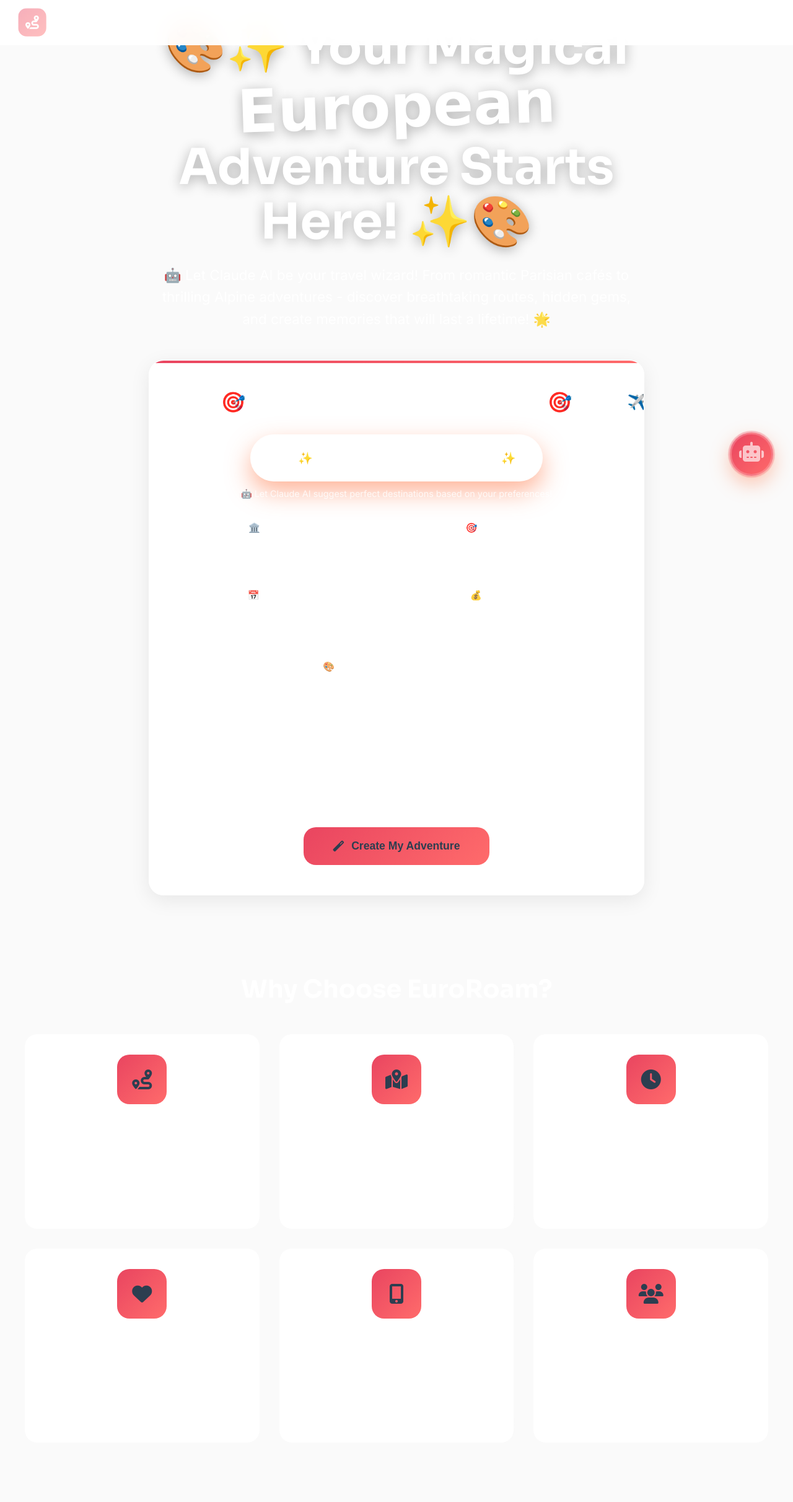
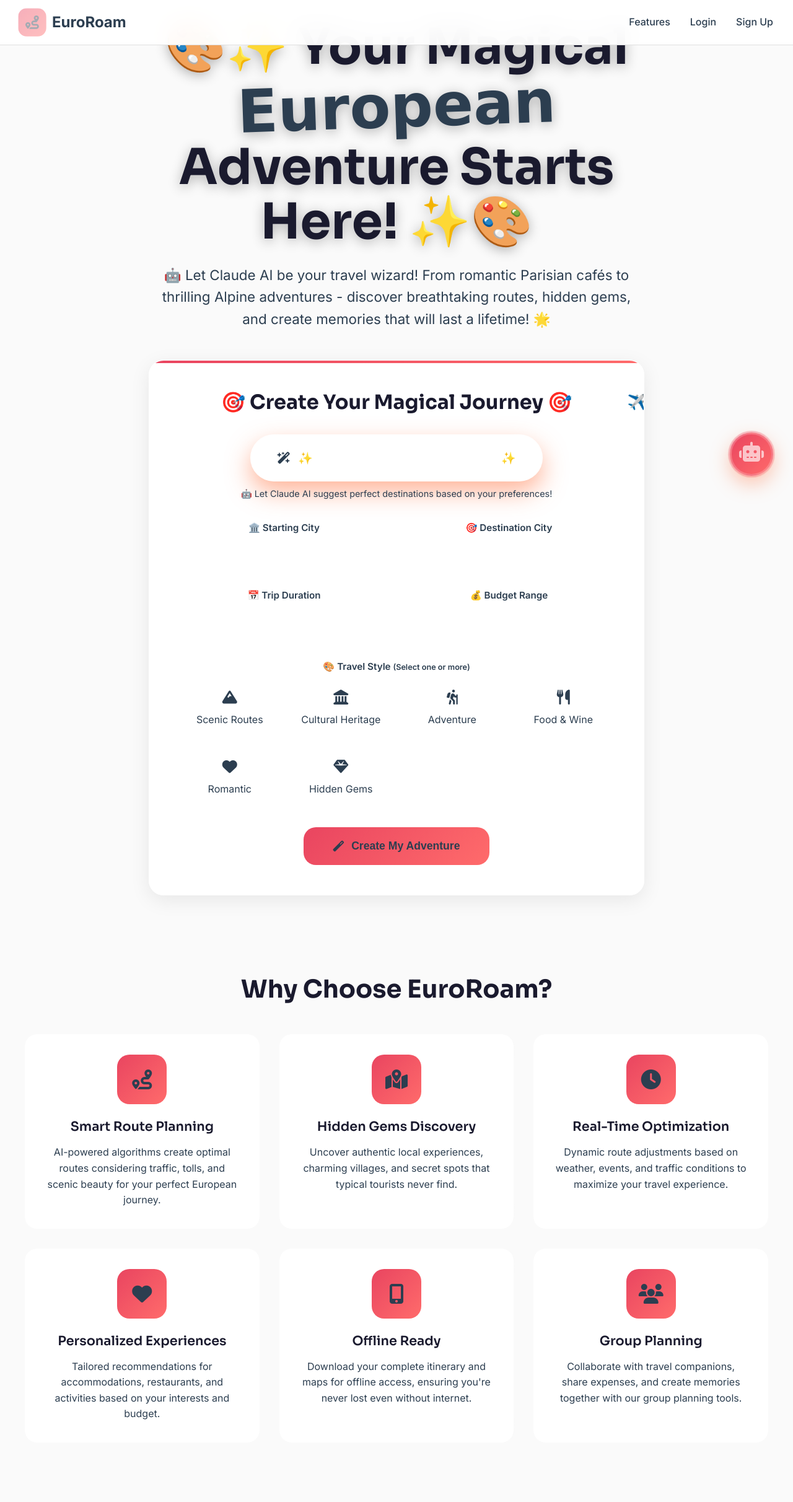
Before and after one commit to Chedly25/tripNew, a Flask app: page / in a window 1280 px wide. Shown: the whole page at 62% size. Run offline with Flask 3, Linux system fonts and the light colour scheme.

Commit message:
Fix white text on white background visibility issues
🔧 Text Color Fixes:
- Added global CSS overrides to ensure proper text visibility
- Fixed white text appearing on white/light backgrounds
- Set primary text color to dark charcoal (#2c3e50)
- Added \!important declarations for critical text elements

📄 Template Updates:
- Updated main page with proper text color hierarchy
- Fixed navigation bar text visibility
- Updated profile page color scheme to match modern theme
- Enhanced trip details template with consistent colors

🎨 Color Consistency:
- Headings: Deep navy (#1a1a2e) for strong hierarchy
- Body text: Charcoal (#2c3e50) for excellent readability
- Secondary text: Muted gray (#7f8c8d) for supporting info
- White text only on dark backgrounds (buttons, hero sections)

🤖 Generated with [Claude Code](https://claude.ai/code)

Co-Authored-By: Claude <noreply@anthropic.com>

```diff
--- a/src/static/modern-theme.css
+++ b/src/static/modern-theme.css
@@ -67,11 +67,29 @@
 
 body {
   font-family: var(--font-primary);
-  color: var(--text-primary);
+  color: var(--text-primary) !important;
   background-color: var(--off-white);
   line-height: 1.6;
   -webkit-font-smoothing: antialiased;
   -moz-osx-font-smoothing: grayscale;
+}
+
+/* Ensure all text elements have proper colors */
+p, span, div, li, td, th {
+  color: var(--text-primary);
+}
+
+/* Override any white text that might be inherited */
+.text-white {
+  color: var(--white) !important;
+}
+
+.text-primary {
+  color: var(--text-primary) !important;
+}
+
+.text-secondary {
+  color: var(--text-secondary) !important;
 }
 
 /* Typography */
--- a/src/templates/travel_planner_main.html
+++ b/src/templates/travel_planner_main.html
@@ -64,6 +64,24 @@
 
         /* Clean background - no animations */
 
+        /* Force proper text colors globally */
+        * {
+            color: var(--text-primary);
+        }
+
+        h1, h2, h3, h4, h5, h6 {
+            color: var(--primary) !important;
+        }
+
+        p, span, div, li, td, th, label, input {
+            color: var(--text-primary) !important;
+        }
+
+        /* Only specific elements should be white */
+        .btn-primary, .btn-accent, .hero-section * {
+            color: var(--white) !important;
+        }
+
         /* Navigation */
         .navbar {
             position: fixed;
@@ -71,15 +89,25 @@
             width: 100%;
             background: var(--glass-bg);
             backdrop-filter: blur(20px);
-            border-bottom: 1px solid var(--glass-border);
+            border-bottom: 1px solid var(--gray);
             padding: 1rem 2rem;
             z-index: 1000;
             transition: all 0.3s ease;
         }
 
         .navbar.scrolled {
-            background: rgba(26, 32, 44, 0.9);
+            background: var(--white);
             backdrop-filter: blur(30px);
+            box-shadow: 0 2px 8px rgba(0,0,0,0.1);
+        }
+
+        .navbar * {
+            color: var(--text-primary) !important;
+        }
+
+        .navbar a {
+            color: var(--text-primary) !important;
+            text-decoration: none;
         }
 
         .nav-container {
```
Also changed, not shown: src/templates/auth/profile.html (+26 -10 lines), src/templates/trip_details_modern.html (+17 -0 lines).
